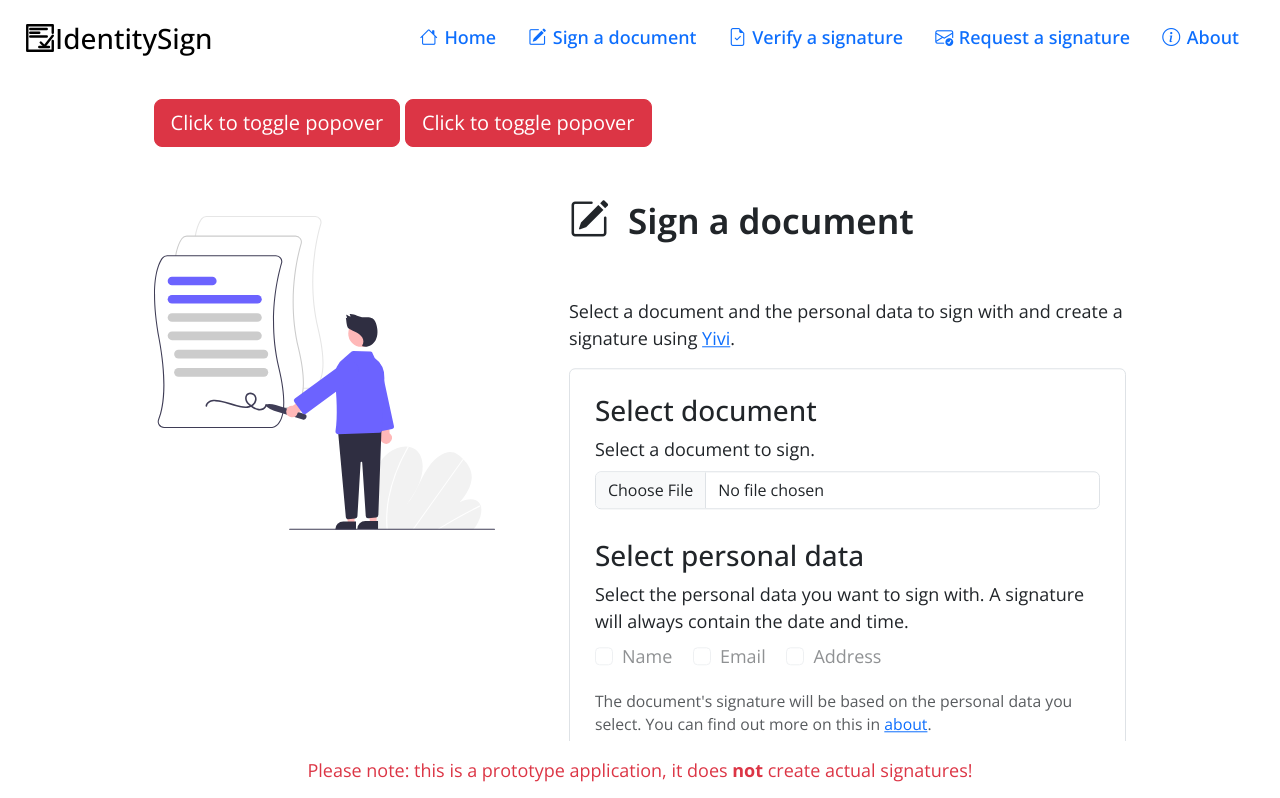
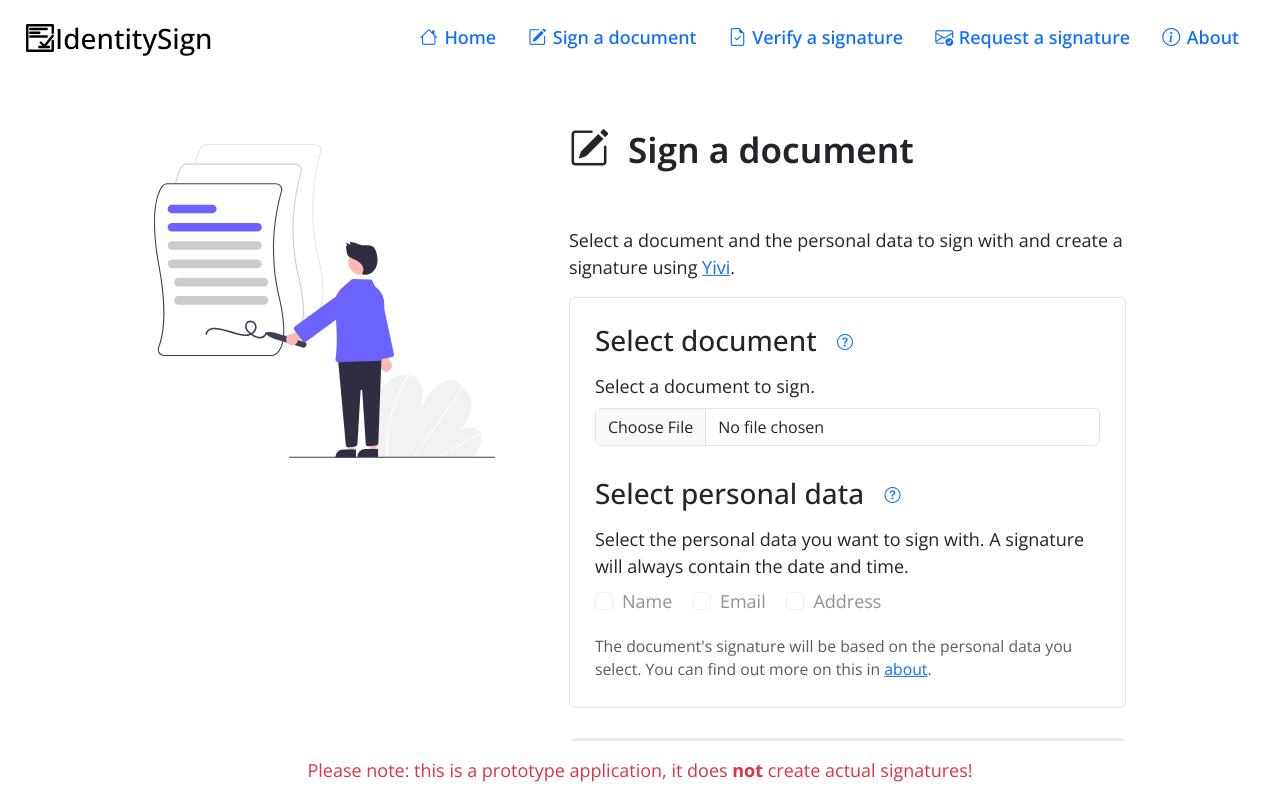
Before and after one commit to yoricklast/IdentitySign, a SvelteKit app: page /sign in a window 1280 px wide. Shown: the top 798 px of the page. Built offline with nearby package versions, Linux system fonts and the light colour scheme.

Commit message:
Add popovers on sign page

```diff
--- a/src/routes/sign/+page.svelte
+++ b/src/routes/sign/+page.svelte
@@ -15,8 +15,6 @@
     DISCLOSE_FULL_NAME,
     disclose,
   } from "../../scripts/yivi-disclose";
-
-  import { onMount } from "svelte";
 
   const PARAM_NAME = "name";
   const PARAM_MAIL = "mail";
@@ -279,24 +277,6 @@
 
 <!-- HTML / Svelte -->
 
-<button
-  type="button"
-  class="btn btn-lg btn-danger"
-  data-bs-toggle="popover"
-  data-bs-title="Popover title"
-  data-bs-content="And here's some amazing content. It's very engaging. Right?"
-  >Click to toggle popover</button
->
-
-<button
-  type="button"
-  class="btn btn-lg btn-danger"
-  data-bs-toggle="popover"
-  data-bs-title="Popover title"
-  data-bs-content="And here's some amazing content. It's very engaging. Right?"
-  >Click to toggle popover</button
->
-
 <div class="row" style="margin-top: 5%;">
   <div class="col-sm-5">
     {#if paramsGiven()}
@@ -374,7 +354,21 @@
               Creating a signature from a sign request.
             </p>
           {/if}
-          <h2>Select document</h2>
+          <h2>
+            Select document
+            <button
+              type="button"
+              class="btn btn-link mb-1"
+              data-bs-toggle="popover"
+              data-bs-placement="right"
+              data-bs-container="body"
+              data-bs-content="Click on 'Browse...' and choose a PDF document from your device that you want to sign."
+              aria-label="How to select a document"
+            >
+              <i class="bi bi-question-circle"></i>
+            </button>
+          </h2>
+
           <div class="mb-3 file-select">
             <label for="formFile" class="form-label"
               >Select a document to sign.</label
@@ -386,7 +380,18 @@
               bind:files
             />
           </div>
-          <h2 style="margin-top: 30px;">Select personal data</h2>
+          <h2 style="margin-top: 30px;">
+            Select personal data <button
+              type="button"
+              class="btn btn-link mb-1"
+              data-bs-toggle="popover"
+              data-bs-placement="right"
+              data-bs-container="body"
+              data-bs-content="A document has to be selected first. You can sign with: name (first name + last name), email and address (street, house number, zip code and city)"
+              aria-label="How to select personal data"
+              ><i class="bi bi-question-circle"> </i>
+            </button>
+          </h2>
           <label for="attr-checks" class="form-label"
             >Select the personal data you want to sign with. A signature will
             always contain the date and time.</label
@@ -517,6 +522,16 @@
             Done!
           </h2>
           You can find the signed file in your downloads folder.
+
+          <!-- Input YiviURL to check Ui changes -->
+          <p>
+            <i class="text-primary-emphasis"
+              >Please note that IdentitySign signatures only work on <b
+                >digital</b
+              > documents! Printed documents will stay display the IdentitySign banner,
+              but no longer contain a signature (even when scanned).</i
+            >
+          </p>
         {/if}
       </div>
 
```
